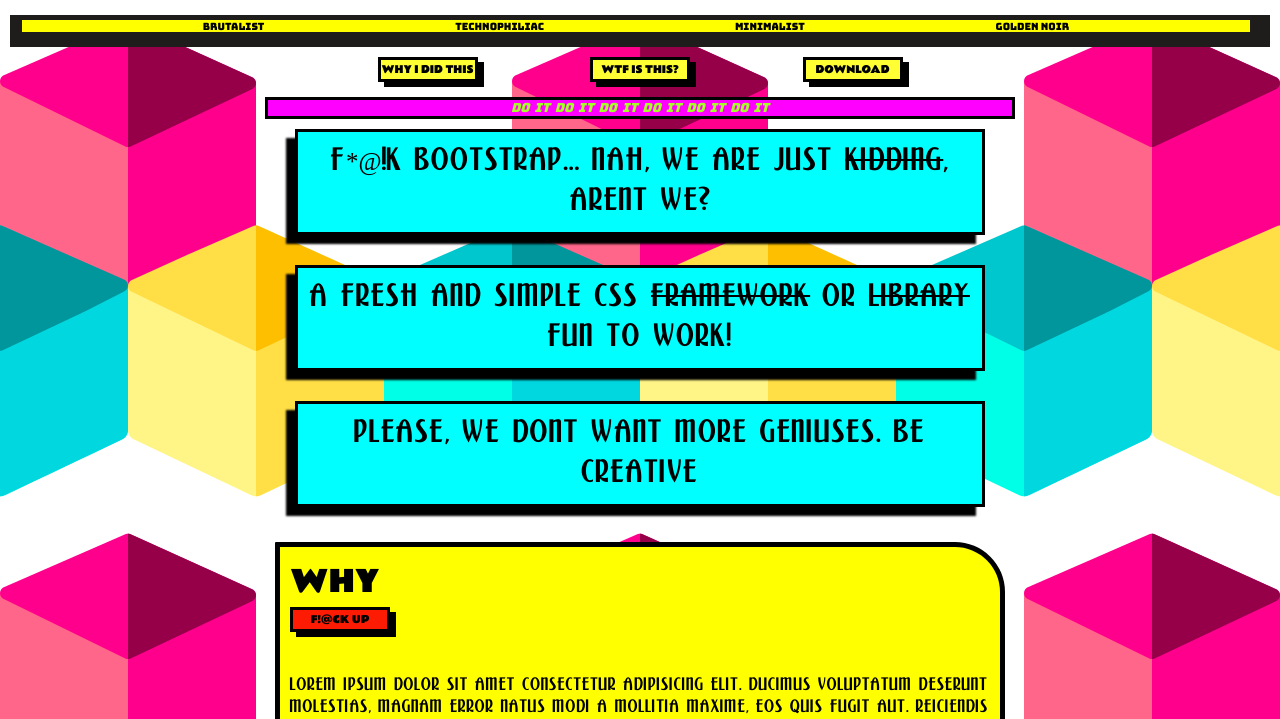
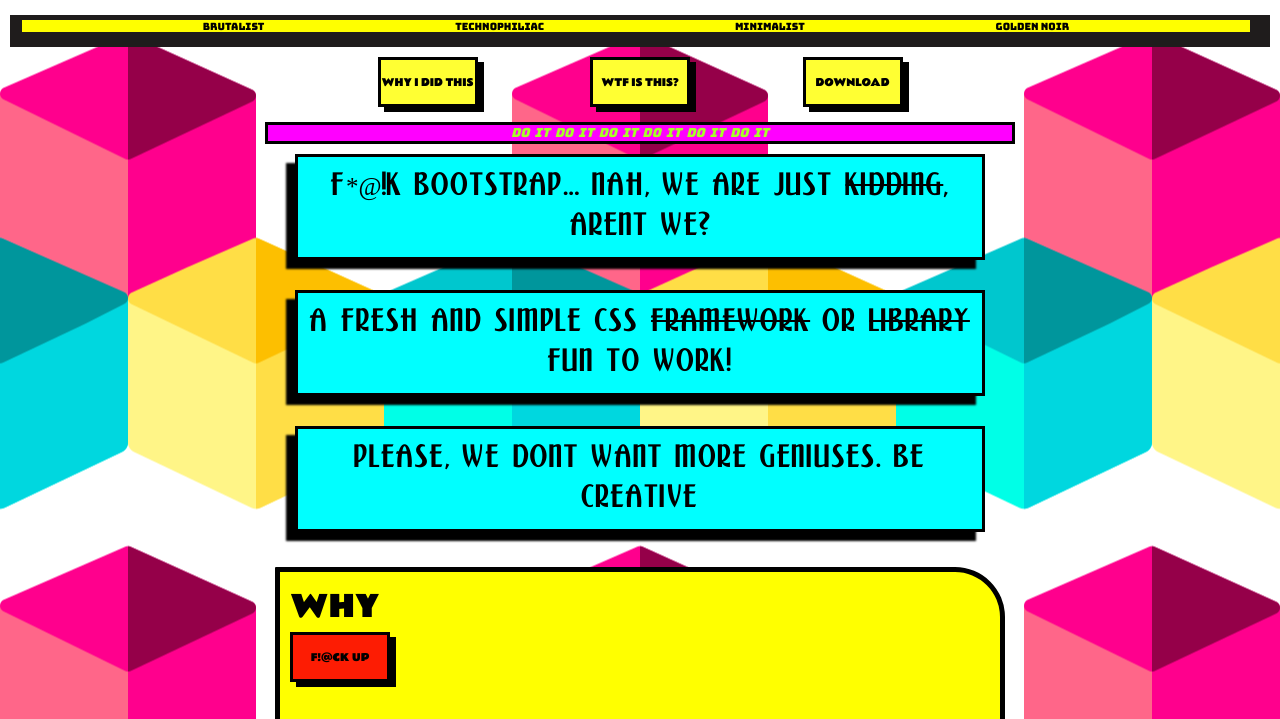
Before and after one commit to BlokCSS/BlokCSS.github.io, a plain HTML site: page index.html in a window 1280 px wide. Shown: the part 406-1125 px from the top of the page. Drawn offline with Linux system fonts and the light colour scheme.

Commit message:
Update brutalist.css

```diff
--- a/brutalist.css
+++ b/brutalist.css
@@ -358,8 +358,8 @@
     justify-content: center;
     overflow: hidden;
     margin-bottom: 1.5rem;
-    width: clamp(10rem, 10vw + 20rem, 7rem);
-    height: clamp(2rem, 10vh + 20rem, 2.5rem);
+    width: clamp(10rem, 10vw + 20rem, 10rem);
+    height: clamp(2rem, 10vh + 20rem, 5rem);
 }
 
 .brutalist a{
```
